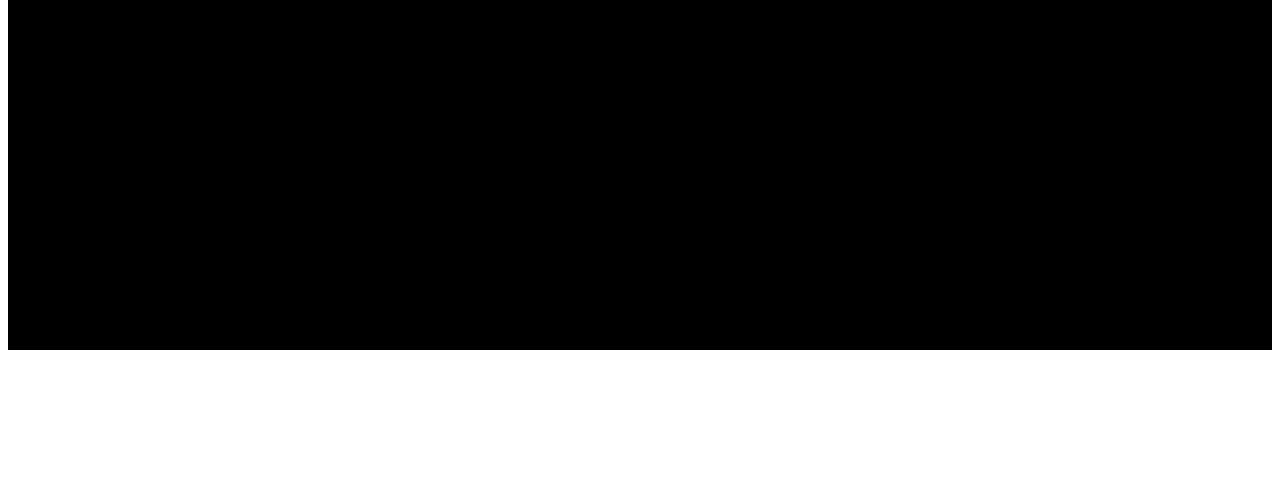
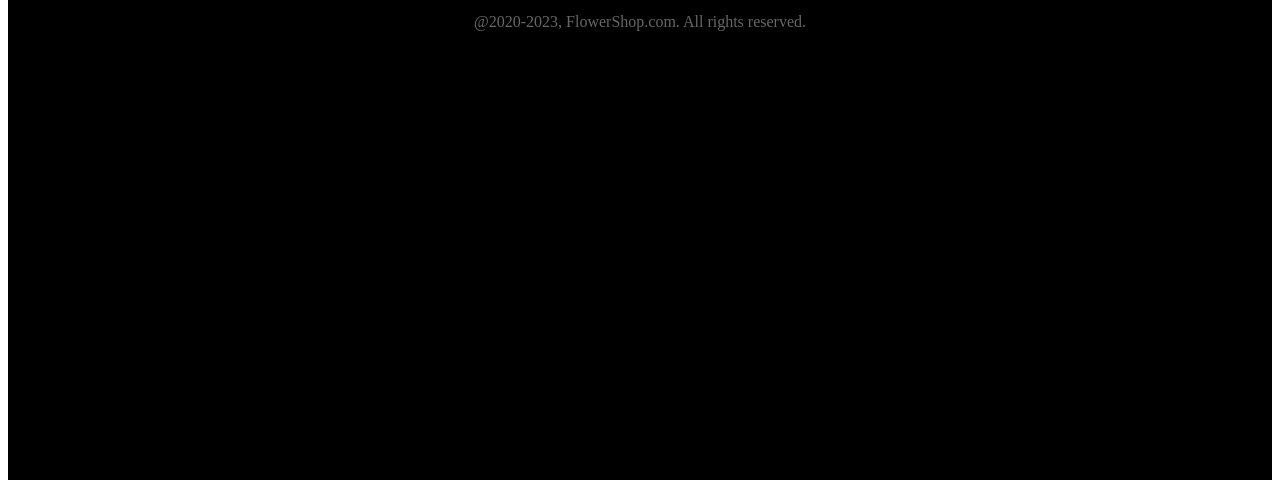
Before and after one commit to Ismajahan/my-flower-shop, a plain HTML site: page index.html in a window 1280 px wide. Shown: the part 3472-3960 px from the top of the page. Before the commit the page ends 3830 px from the top, so only its background shows below. Drawn offline with Linux system fonts and the light colour scheme.

Commit message:
addition

```diff
--- a/style.css/flower.css
+++ b/style.css/flower.css
@@ -161,8 +161,8 @@
     background-color: black;
     height: 449px;
     text-align: center;
-    padding: 90px;
-    margin-top: 80px;
+    padding: 150px;
+    margin-top: 90px;
 }
 
 .finish {
@@ -177,4 +177,5 @@
     color: rgba(255, 255, 255, 0.40);
     font-size: 16px;
     font-weight: 400;
+    text-decoration: none;
 }
```
